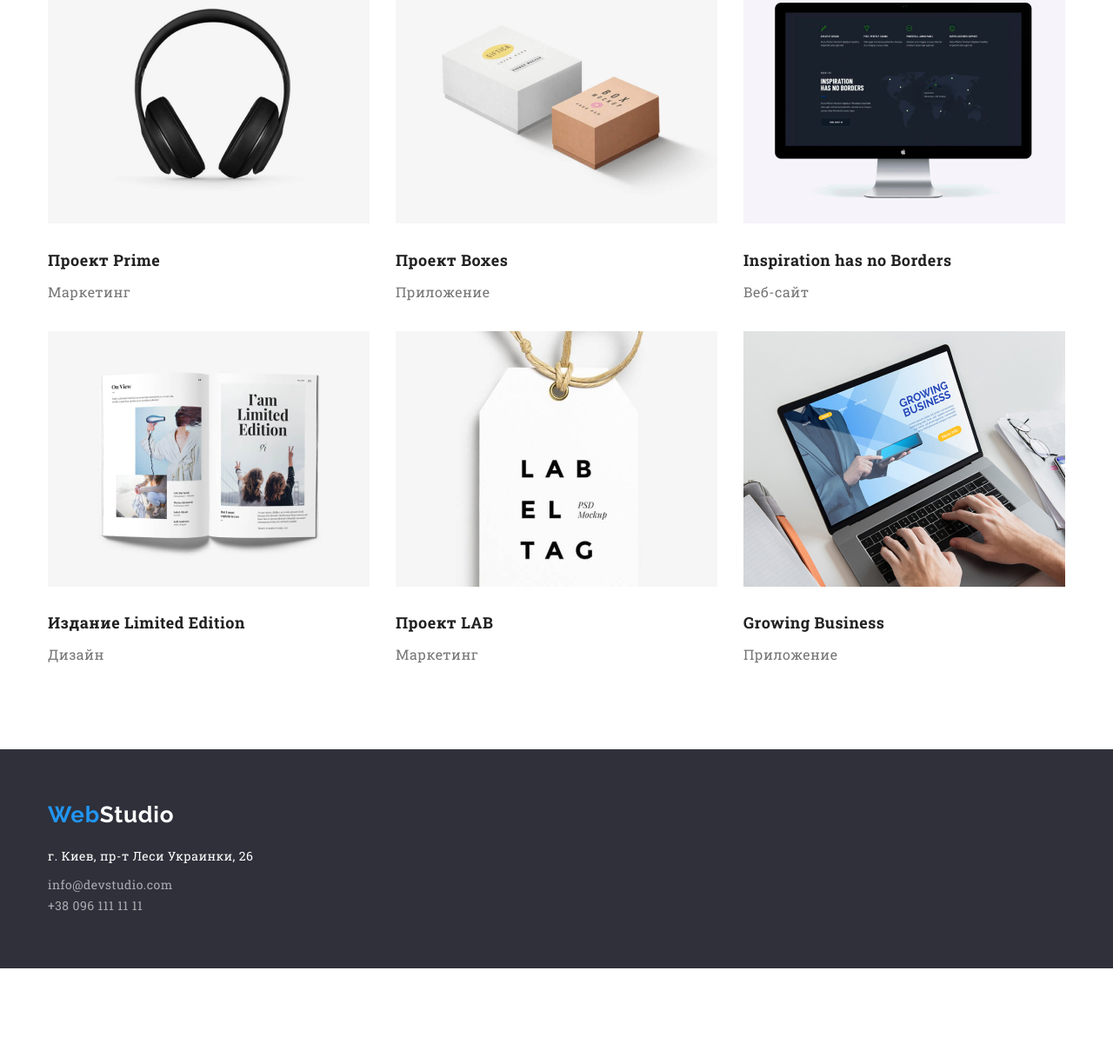
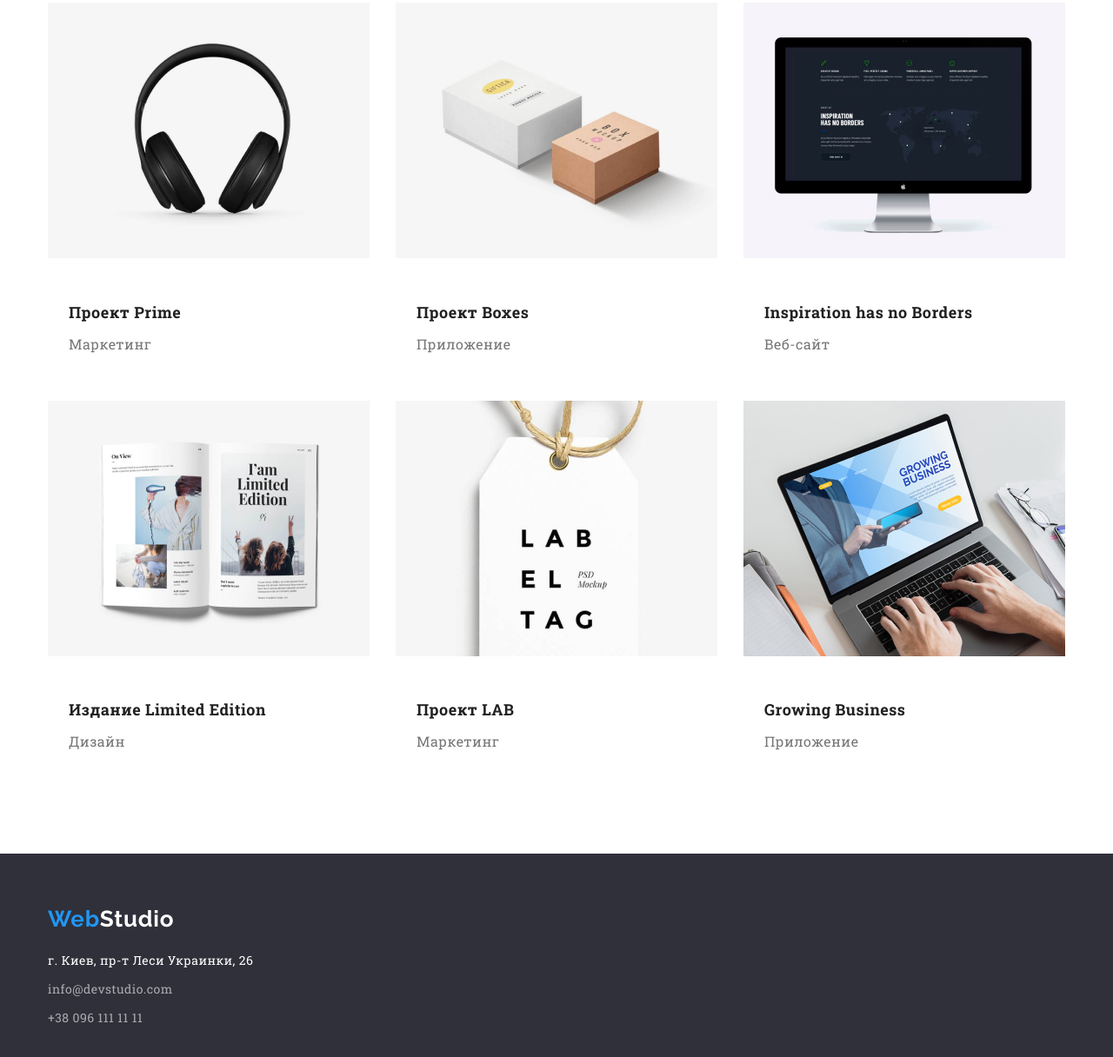
Before and after one commit to IgorAwd/goit-markup-hw-03, a plain HTML site: page portfolio.html in a window 1280 px wide. Shown: the part 716-1932 px from the top of the page at 87% size. Before the commit the page ends 1830 px from the top, so only its background shows below. Drawn offline with nearby package versions, Linux system fonts and the light colour scheme.

Commit message:
добавил изменения позиционирования

```diff
--- a/css/styles.css
+++ b/css/styles.css
@@ -153,6 +153,8 @@ h6 {
 }
 
 .hero .hero-title {
+  margin-bottom: 30px;
+
   color: #ffffff;
 
   font-weight: 900;
@@ -178,6 +180,11 @@ h6 {
 }
 
 /* advantages */
+.advantages {
+  margin-top: 94px;
+  margin-bottom: 94px;
+}
+
 .container {
   width: 1200px;
   margin-left: auto;
@@ -196,11 +203,6 @@ h6 {
 
 .advantages-list > li {
   width: 270px;
-}
-
-.advantages {
-  margin-top: 94px;
-  margin-bottom: 94px;
 }
 
 .advantages .advantages-title {
@@ -252,7 +254,7 @@ h6 {
 
 .team .team-title {
   padding-top: 94px;
-  padding-bottom: 50px;
+  margin-bottom: 50px;
 
   color: var(--secondary-text-color);
 
@@ -284,7 +286,7 @@ h6 {
 
 .team-text {
   margin-top: 10px;
-  margin-bottom: 30px;
+  padding-bottom: 30px;
 
   font-weight: normal;
   font-size: 16px;
@@ -303,8 +305,8 @@ footer {
 }
 
 .comp-address {
-  padding-top: 20px;
-  padding-bottom: 9px;
+  margin-top: 20px;
+  margin-bottom: 9px;
 
   color: #ffffff;
 }
@@ -326,8 +328,8 @@ footer .address-link {
   line-height: 1.71;
 }
 
-.address-link.item {
-  padding-bottom: 9px;
+.address-item:not(:last-child) {
+  margin-bottom: 9px;
 }
 
 /* page-portfolio */
@@ -379,8 +381,7 @@ footer .address-link {
 }
 
 .portfolio-title {
-  padding-top: 20px;
-  padding-bottom: 4px;
+  margin-top: 20px;
 
   color: var(--secondary-text-color);
 
@@ -390,6 +391,8 @@ footer .address-link {
 }
 
 .portfolio-text {
+  margin-top: 4px;
+
   font-weight: 400;
   font-size: 16px;
   line-height: 1.88;
@@ -400,3 +403,7 @@ footer .address-link {
   margin-top: 30px;
   flex-basis: calc(100% / 3 - 30px);
 }
+
+.portfolio-description {
+  padding: 20px 24px;
+}
--- a/portfolio.html
+++ b/portfolio.html
@@ -51,64 +51,82 @@
                  <a href="">
                      <img src="./images/portfolio1.jpg" alt="Технокряк" width="370">
                  </a>
+                 <div class="portfolio-description">
                  <h2 class="portfolio-title">Технокряк</h2>
                  <p class="portfolio-text">Веб-сайт</p>
+                </div>
              </li>
             <li class="examples">
                 <a href="">
                     <img src="./images/portfolio2.jpg" alt="Постер New Orlean vs Golden Star" width="370">
                 </a>
+                <div class="portfolio-description">
                 <h2 class="portfolio-title">Постер New Orlean vs Golden Star</h2>
                 <p class="portfolio-text">Дизайн</p>
+                </div>
             </li>
             <li class="examples">
                 <a href="">
                     <img src="./images/portfolio3.jpg" alt="Ресторан Seafood" width="370">
                 </a>
+                <div class="portfolio-description">
                 <h2 class="portfolio-title">Ресторан Seafood</h2>
                 <p class="portfolio-text">Приложение</p>
+                </div>
             </li>
             <li class="examples">
                 <a href="">
                     <img src="./images/portfolio4.jpg" alt="Проект Prime" width="370">
                 </a>
+                <div class="portfolio-description">
                 <h2 class="portfolio-title">Проект Prime</h2>
                 <p class="portfolio-text">Маркетинг</p>
+                </div>
             </li>
             <li class="examples">
                 <a href="">
                     <img src="./images/portfolio5.jpg" alt="Проект Boxes" width="370">
                 </a>
+                <div class="portfolio-description">
                 <h2 class="portfolio-title">Проект Boxes</h2>
                 <p class="portfolio-text">Приложение</p>
+                </div>
             </li>
             <li class="examples">
                 <a href="">
                     <img src="./images/portfolio6.jpg" alt="Inspiration has no Borders" width="370">
                 </a>
+                <div class="portfolio-description">
                 <h2 class="portfolio-title">Inspiration has no Borders</h2>
                 <p class="portfolio-text">Веб-сайт</p>
+                </div>
             </li>
             <li class="examples">
                 <a href="">
                     <img src="./images/portfolio7.jpg" alt="Издание Limited Edition" width="370">
                 </a>
+                <div class="portfolio-description">
                 <h2 class="portfolio-title">Издание Limited Edition</h2>
                 <p class="portfolio-text">Дизайн</p>
+                </div>
             </li>
             <li class="examples">
                 <a href="">
                     <img src="./images/portfolio8.jpg" alt="Проект LAB" width="370">
                 </a>
+                <div class="portfolio-description">
                 <h2 class="portfolio-title">Проект LAB</h2>
                 <p class="portfolio-text">Маркетинг</p>
+                </div>
             </li>
             <li class="examples">
                 <a href="">
                     <img src="./images/portfolio9.jpg" alt="Growing Business" width="370">
                 </a>
+                <div class="portfolio-description">
                 <h2 class="portfolio-title">Growing Business</h2>
                 <p class="portfolio-text">Приложение</p>
+                </div>
             </li>
          </ul>
         </div>
@@ -124,8 +142,9 @@
 
             <address class="comp-address">г. Киев, пр-т Леси Украинки, 26</address>
             <ul>
-                <li><a href="mailto:info@devstudio.com" class="address-link item">info@devstudio.com</a></li>
-                <li><a href="tel:+380961111111" class="address-link">+38 096 111 11 11</a></li>
+                <li class="address-item"><a href="mailto:info@devstudio.com" class="address-link">info@devstudio.com</a>
+                </li>
+                <li class="address-item"><a href="tel:+380961111111" class="address-link">+38 096 111 11 11</a></li>
             </ul>
         </div>
     </footer>
```
Also changed, not shown: index.html (+2 -2 lines).
